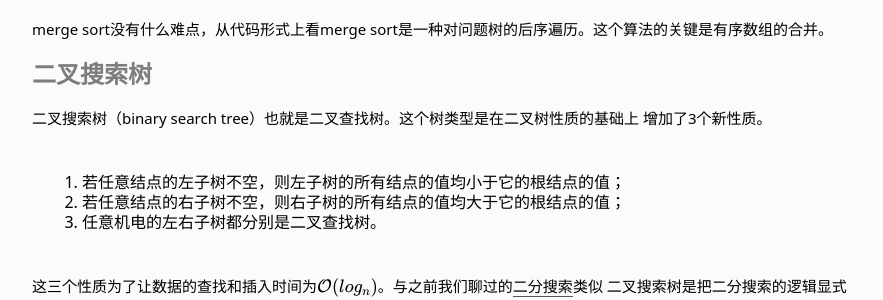
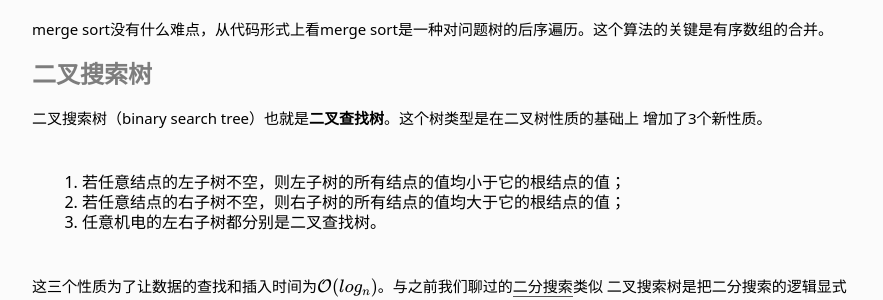
Before and after one commit to Niclas3/Niclas3.github.io, a Jekyll site: the page built from _posts/ARTS/2025-03-10-[a]rts_w4_data_structions3.md, in a window 1280 px wide and 900 px high, scrolled down 11664 px. Shown: the part 152-452 px from the top of the window, without its empty margins (198-1081 px from the left). Built offline with Jekyll 4.4.1, drawn with Linux system fonts in a browser that asks for light colours; nearby versions of some CDN libraries.

```diff
--- a/_posts/ARTS/2025-03-10-[a]rts_w4_data_structions3.md
+++ b/_posts/ARTS/2025-03-10-[a]rts_w4_data_structions3.md
@@ -520,7 +520,7 @@ int *sortArray(int *nums, int numsSize, int *returnSize)
 merge sort没有什么难点，从代码形式上看merge sort是一种对问题树的后序遍历。这个算法的关键是有序数组的合并。
 
 ## 二叉搜索树
-二叉搜索树（binary search tree）也就是二叉查找树。这个树类型是在二叉树性质的基础上
+二叉搜索树（binary search tree）也就是**二叉查找树**。这个树类型是在二叉树性质的基础上
 增加了3个新性质。
 1. 若任意结点的左子树不空，则左子树的所有结点的值均小于它的根结点的值；
 2. 若任意结点的右子树不空，则右子树的所有结点的值均大于它的根结点的值；
```
